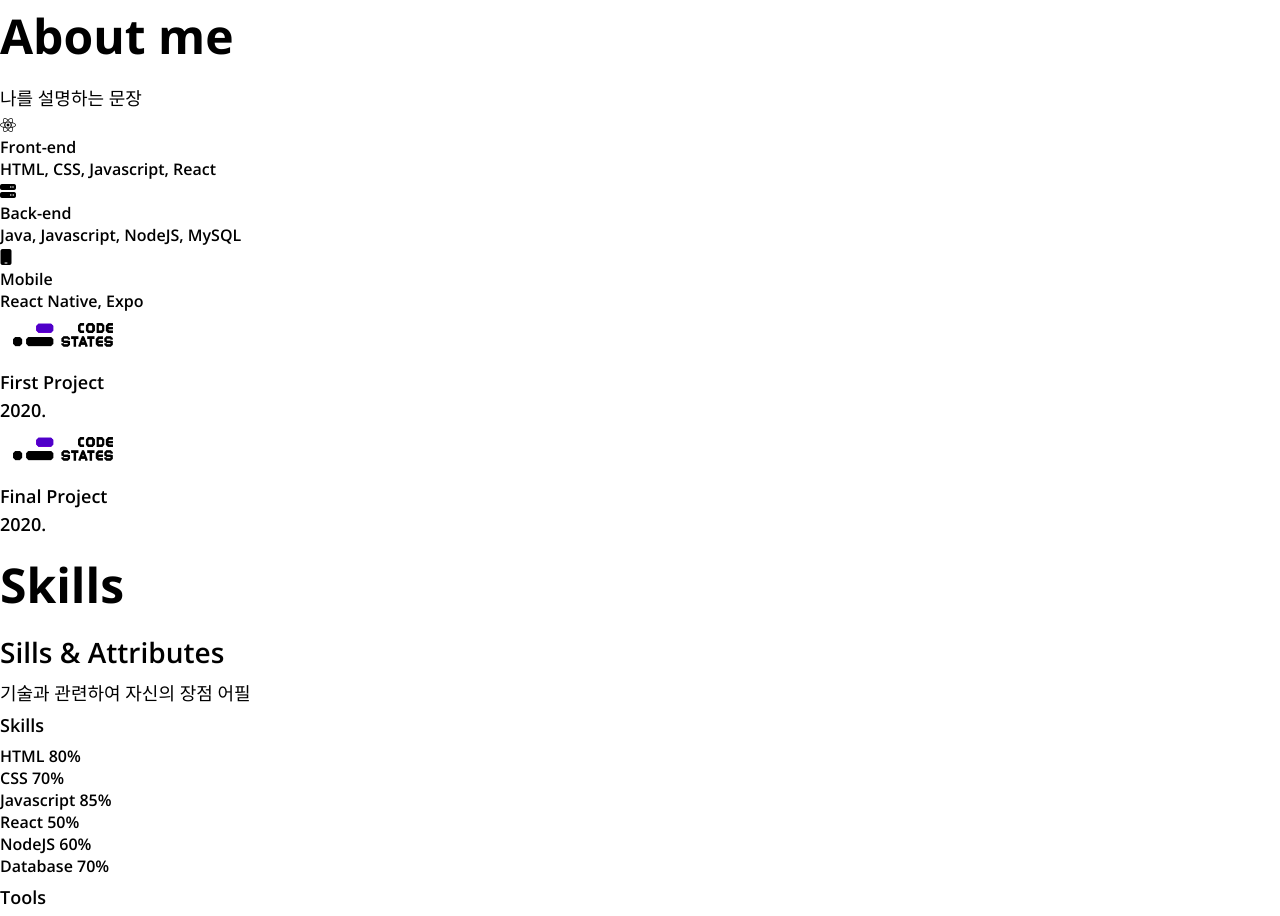
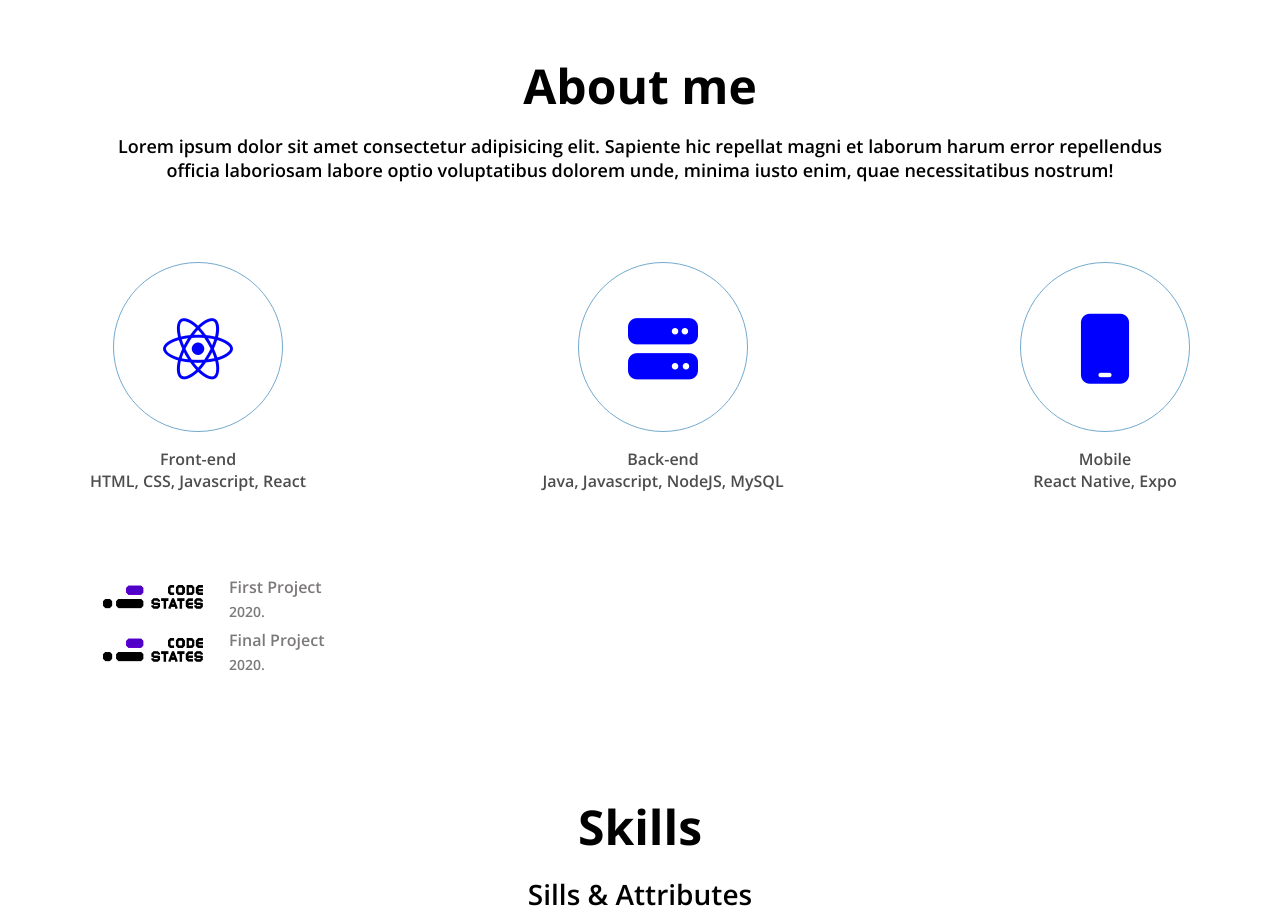
Before and after one commit to jhkim9513/Portfolio, a plain HTML site: page index.html in a window 1280 px wide. Shown: the part 749-1665 px from the top of the page. Drawn offline with nearby package versions, Linux system fonts and the light colour scheme.

Commit message:
CSS About

```diff
--- a/index.html
+++ b/index.html
@@ -41,9 +41,9 @@
     <button class="home__contact">Contact Me</button>
   </section>
   <!-- About -->
-  <section id="about">
+  <section id="about" class="section">
     <h1>About me</h1>
-    <p>나를 설명하는 문장</p>
+    <p>Lorem ipsum dolor sit amet consectetur adipisicing elit. Sapiente hic repellat magni et laborum harum error repellendus officia laboriosam labore optio voluptatibus dolorem unde, minima iusto enim, quae necessitatibus nostrum!</p>
     <div class="about__majors">
       <div class="major">
         <div class="major__icon">
@@ -76,18 +76,23 @@
     <div class="about__jobs">
       <div class="job">
         <img src="imgs/jobs/codestates_logo.png" alt="codestates" class="job__logo">
-        <p class="job__name">First Project</p>
-        <p class="job__period">2020.</p>
+        <div class="job__description">
+          <p class="job__name">First Project</p>
+          <p class="job__period">2020.</p>
+        </div>
+
       </div>
       <div class="job">
         <img src="imgs/jobs/codestates_logo.png" alt="codestates" class="job__logo">
-        <p class="job__name">Final Project</p>
-        <p class="job__period">2020.</p>
+        <div class="job__description">
+          <p class="job__name">Final Project</p>
+          <p class="job__period">2020.</p>
+        </div>
       </div>
     </div>
   </section>
   <!-- Skills -->
-  <section id="skills">
+  <section id="skills" class="section">
     <h1>Skills</h1>
     <h2>Sills & Attributes</h2>
     <p>
@@ -170,7 +175,7 @@
     </div>
   </section>
   <!-- Work -->
-  <section id="work">
+  <section id="work" class="section">
     <h1>My work</h1>
     <h3>Projects</h3>
     <div class="work__categoires">
@@ -201,7 +206,7 @@
 
   </section>
   <!-- Contact -->
-  <section id="contact">
+  <section id="contact" class="section">
     <h1 class="contact__title">Let's talk</h1>
     <h2 class="contact__email">dondon9513@gmail.com</h2>
     <div class="contact__links">
--- a/style.css
+++ b/style.css
@@ -30,6 +30,9 @@
 
   /* Size */
   --size-border-radius: 4px;
+
+  /* Annimation */
+  --animation-duration: 300ms;
 }
 
 /* Universal tags */
@@ -156,3 +159,71 @@ p {
   border: 2px solid var(--color-white);
   border-radius: var(--size-border-radius);
 }
+
+/* Section common */
+.section {
+  padding: 50px;
+  text-align: center;
+  max-width: 1200px;
+  margin: auto;
+}
+
+/* About */
+.about__majors {
+  display: flex;
+  justify-content: space-between;
+  margin: 80px 0;
+}
+
+.major__icon {
+  width: 170px;
+  height: 170px;
+  line-height: 170px;
+  font-size: 70px;
+  color: blue;
+  margin: auto;
+  border: 1px solid var(--color-blue);
+  border-radius: 50%;
+  margin-bottom: 16px;
+}
+
+.major__icon i {
+  transition: all var(--animation-duration) ease;
+}
+
+.major__icon:hover i {
+  color: var(--color-dark-blue);
+  transform: rotate(-30deg) scale(1.1);
+}
+
+.major__title,
+.major__description {
+  color: var(--color-dark-grey);
+}
+
+.major__description {
+  font-size: var(--font-small);
+}
+
+.job {
+  display: flex;
+  align-items: center;
+}
+
+.job__description {
+  margin: 0 16px;
+  text-align: left;
+}
+
+.job__name,
+.job__period {
+  color: var(--color-light-grey);
+}
+
+.job__name {
+  font-size: var(--font-small);
+}
+
+.job__period {
+  font-size: var(--font-micro);
+}
```
